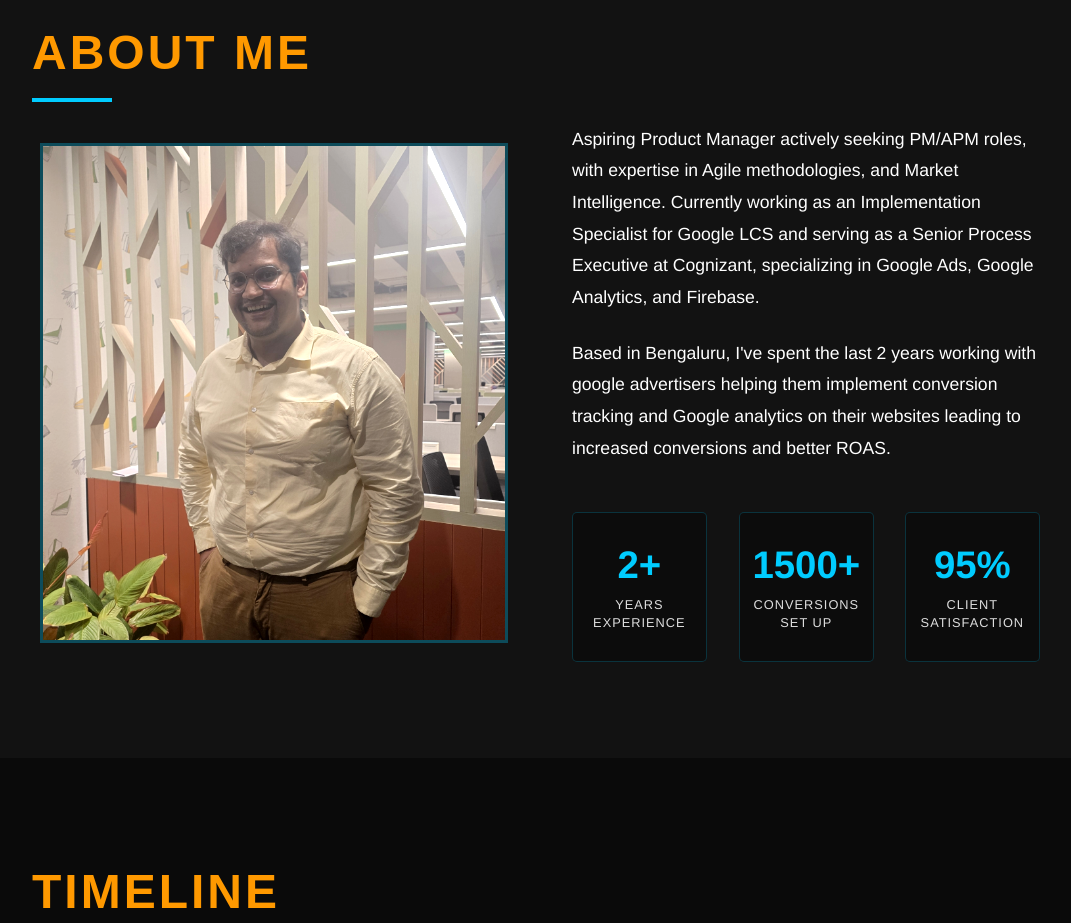
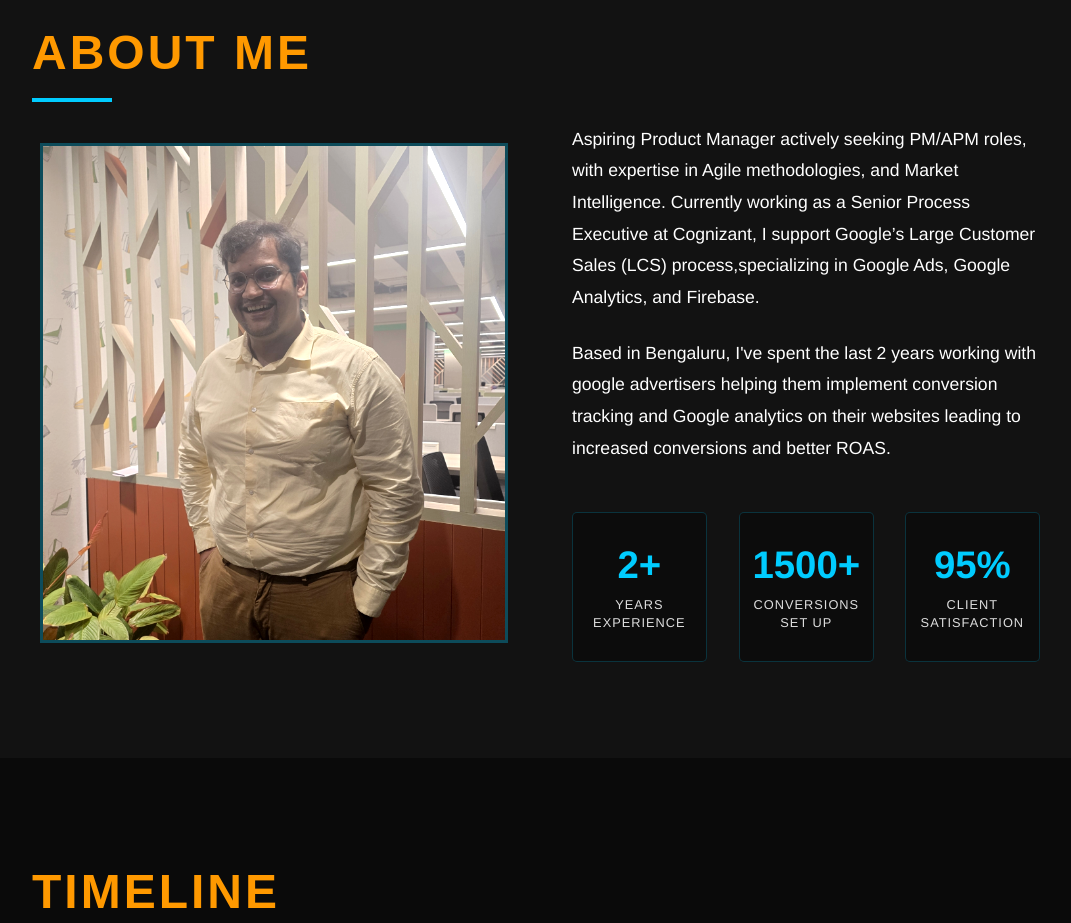
Before and after one commit to vvar-web/resume, a plain HTML site: page index.html in a window 1280 px wide. Shown: the part 940-1863 px from the top of the page, without its empty margins (100-1171 px from the left). Drawn offline with Linux system fonts and the light colour scheme; a web font is replaced by a local one.

Commit message:
Update index.html
Updated the about me section about LCS

```diff
--- a/index.html
+++ b/index.html
@@ -56,7 +56,7 @@ height="0" width="0" style="display:none;visibility:hidden"></iframe></noscript>
         </div>
         <div class="about-text">
           <p>Aspiring Product Manager actively seeking PM/APM roles, with expertise in Agile methodologies, and Market Intelligence.
-            Currently working as an Implementation Specialist for Google LCS and serving as a Senior Process Executive at Cognizant, specializing in Google Ads, Google Analytics, and Firebase.</p>
+            Currently working as a Senior Process Executive at Cognizant, I support Google’s Large Customer Sales (LCS) process,specializing in Google Ads, Google Analytics, and Firebase.</p>
 
           <p>Based in Bengaluru, I've spent the last 2 years working with google advertisers helping them implement conversion tracking and Google analytics on their websites leading to increased conversions and better ROAS.</p>
 
```
